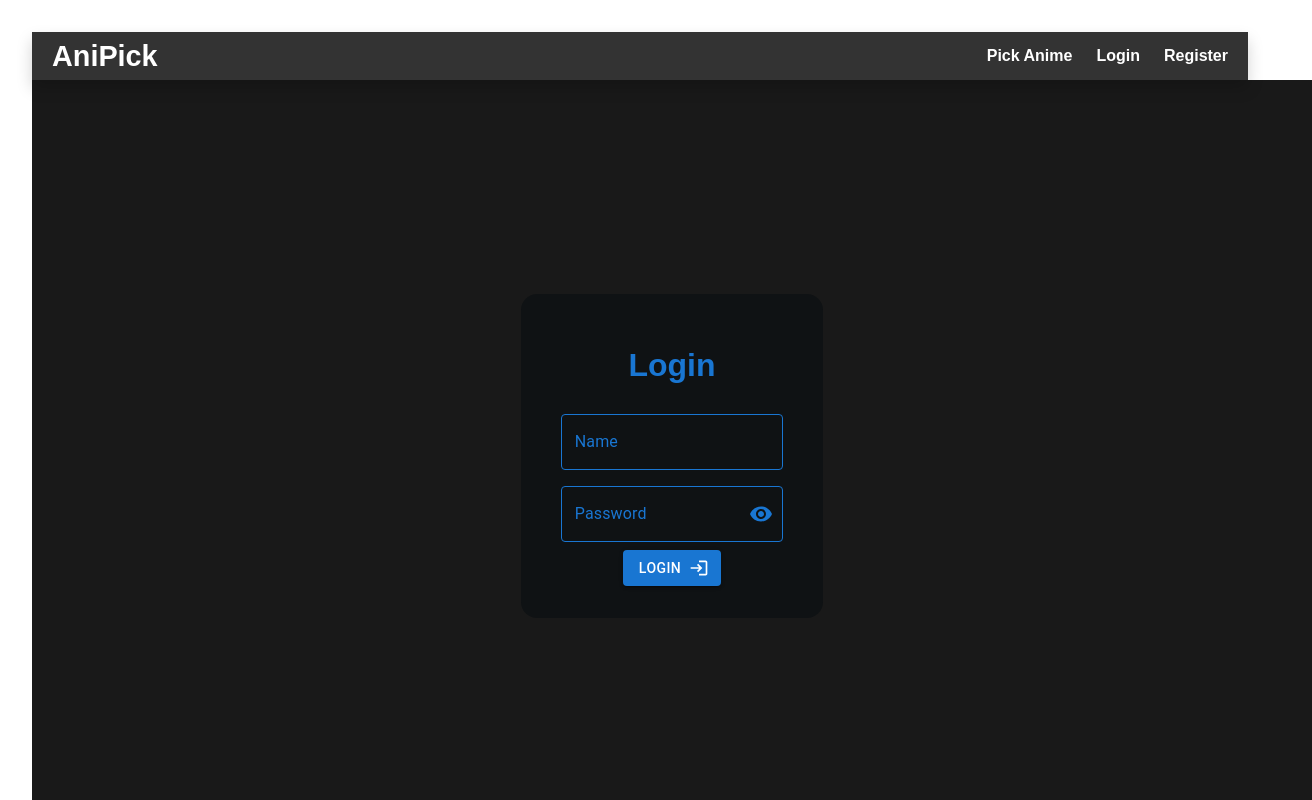
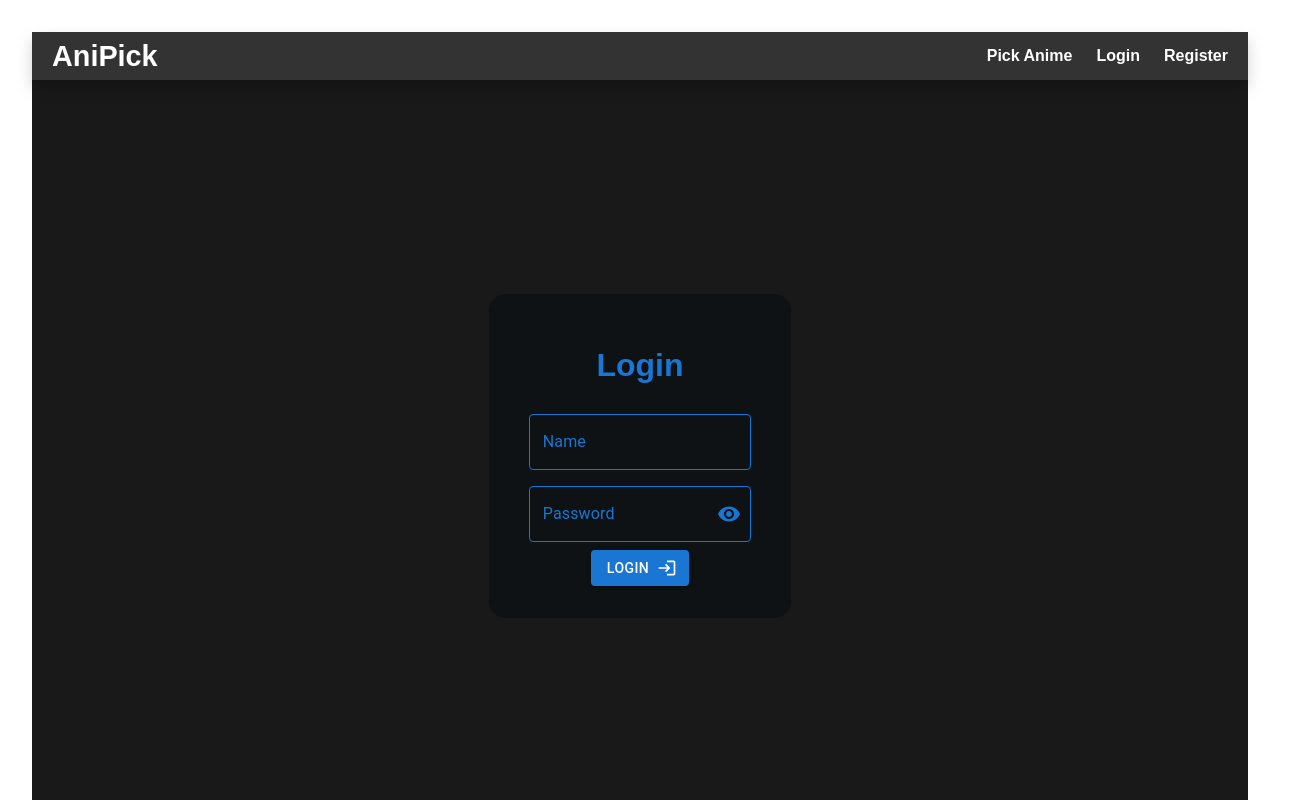
Before and after one commit to megkadr/pick-opening-app, a React (Vite) app in the folder AniPick/: page /login in a window 1280 px wide. Shown: the top 800 px of the page, 1312 px wide, since content can reach past the window. Built offline with nearby package versions, Linux system fonts and the light colour scheme.

Commit message:
#Added web config fo routing

```diff
--- a/AniPick/src/pages/Login/Login.module.css
+++ b/AniPick/src/pages/Login/Login.module.css
@@ -3,7 +3,6 @@
     flex-direction: column;
     justify-content: center;
     align-items: center;
-    width: 100vw;
     min-height: 94vh;
     background-color: #191919;
 }
--- a/AniPick/src/pages/Registration/Registration.module.css
+++ b/AniPick/src/pages/Registration/Registration.module.css
@@ -3,7 +3,6 @@
     flex-direction: column;
     justify-content: center;
     align-items: center;
-    width: 100vw;
     min-height: 94vh;
     background-color: #191919;
 }
```
Also changed, not shown: 35 other files (tests, documents, lock files or other folders).
